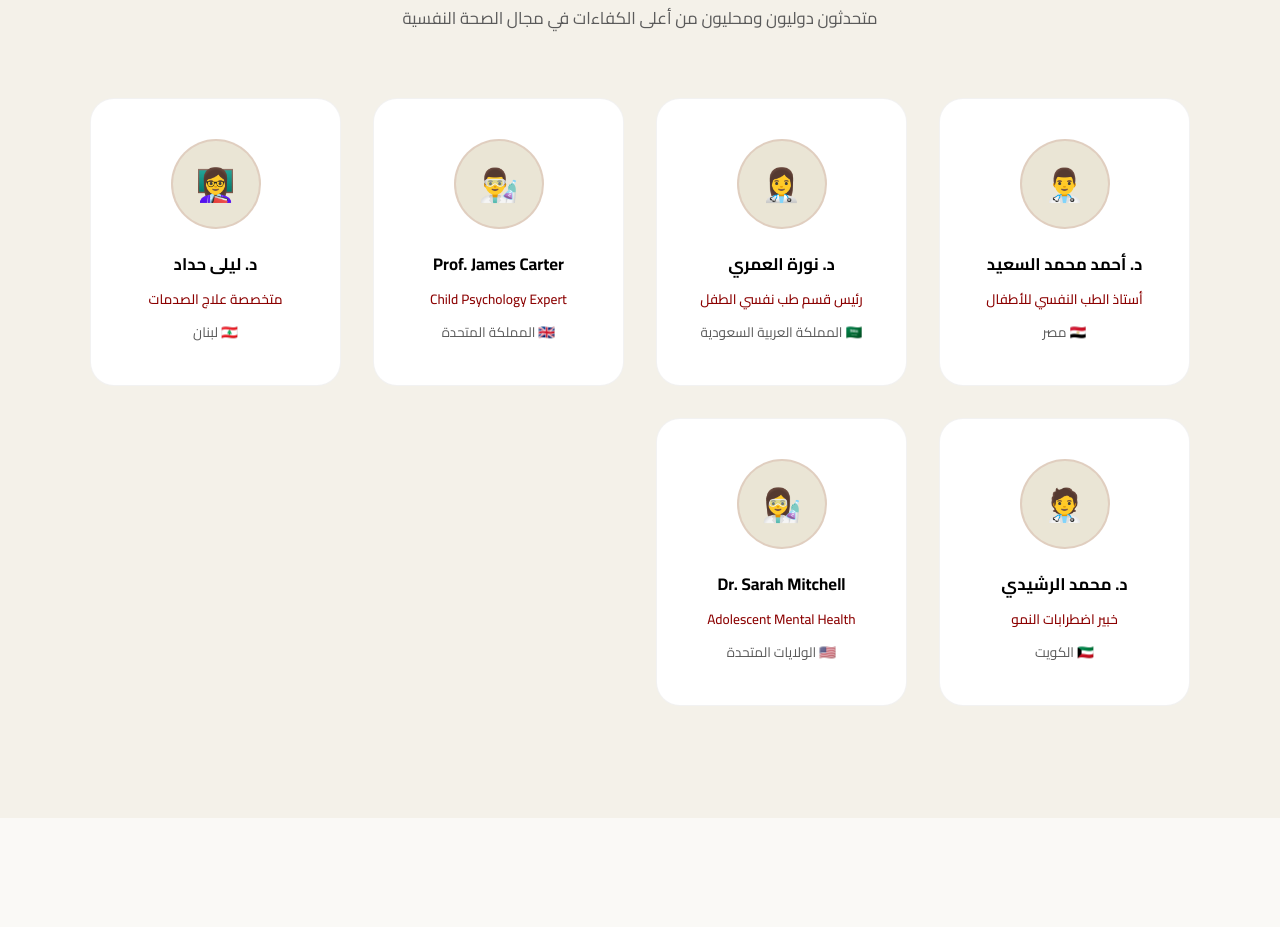
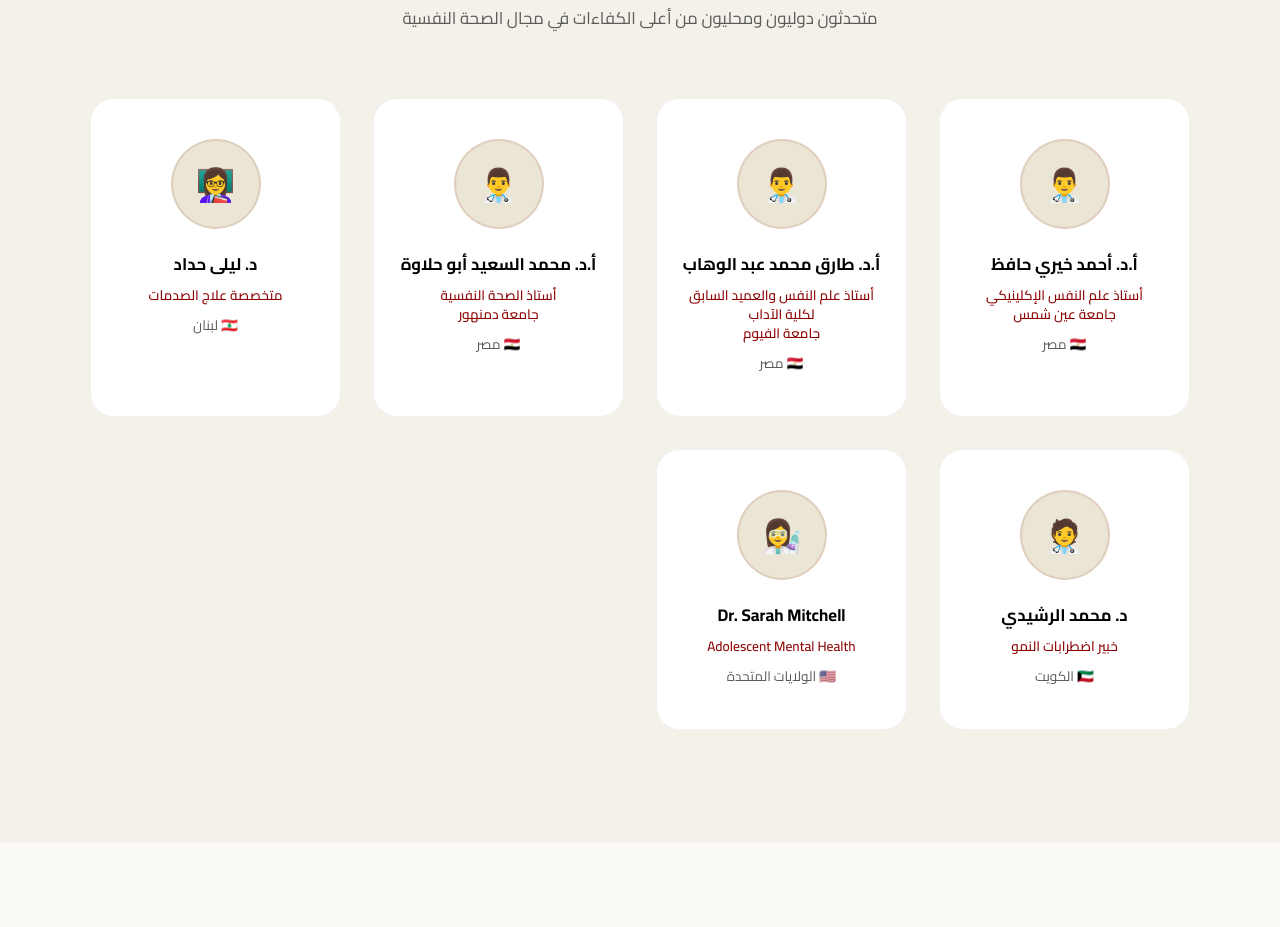
Before and after one commit to IEAtd-Academy2/Convrenc-Ieatd, a plain HTML site: page index.html in a window 1280 px wide. Shown: the part 3864-4791 px from the top of the page. Drawn offline with Linux system fonts and the light colour scheme; a script that the page names is missing.

Commit message:
Update speaker title styles and clean up embed styles
Added line-height to speaker title and removed unused embed placeholder styles.

```diff
--- a/index.html
+++ b/index.html
@@ -98,7 +98,7 @@ section { padding: 7rem 2rem; }
 .speaker-card:hover { border-color: var(--gold); transform: translateY(-8px); box-shadow: 0 10px 30px rgba(0,0,0,0.05); }
 .speaker-avatar { width: 90px; height: 90px; border-radius: 50%; background: var(--navy3); border: 2px solid rgba(139, 0, 0, 0.1); display: flex; align-items: center; justify-content: center; font-size: 2rem; margin: 0 auto 1.2rem; }
 .speaker-name { font-size: 1.05rem; font-weight: 700; color: var(--gold2); margin-bottom: 0.4rem; }
-.speaker-title { font-size: 0.85rem; color: var(--gold); font-weight: 500; margin-bottom: 0.4rem; }
+.speaker-title { font-size: 0.85rem; color: var(--gold); font-weight: 500; margin-bottom: 0.4rem; line-height: 1.4; }
 .speaker-country { font-size: 0.85rem; color: var(--text-muted); }
 
 #agenda { background: var(--navy); }
@@ -158,10 +158,6 @@ section { padding: 7rem 2rem; }
 .form-submit:hover { transform: translateY(-3px); box-shadow: 0 15px 40px rgba(139, 0, 0, 0.3); }
 
 .embed-wrapper { max-width: 800px; margin: 0 auto; background: #fff; border: 1px solid rgba(0,0,0,0.05); border-radius: 28px; padding: 1rem; min-height: 400px; box-shadow: 0 15px 50px rgba(0,0,0,0.03); }
-.embed-placeholder { display: flex; flex-direction: column; align-items: center; justify-content: center; min-height: 300px; gap: 1rem; text-align: center; padding: 3rem; }
-.embed-placeholder .embed-icon { font-size: 3rem; opacity: 0.5; color: var(--gold); }
-.embed-placeholder p { color: var(--text-muted); font-size: 1rem; line-height: 1.7; }
-.embed-placeholder code { background: rgba(139, 0, 0, 0.05); border: 1px solid rgba(139, 0, 0, 0.1); color: var(--gold); padding: 0.2rem 0.6rem; border-radius: 6px; font-size: 0.85rem; direction: ltr; }
 
 #prev-editions { background: var(--navy2); }
 .editions-grid { max-width: 1000px; margin: 0 auto; display: grid; grid-template-columns: repeat(auto-fit, minmax(280px, 1fr)); gap: 2rem; }
@@ -282,9 +278,9 @@ footer { background: var(--navy2); border-top: 1px solid rgba(0,0,0,0.05); paddi
     <p class="section-desc">متحدثون دوليون ومحليون من أعلى الكفاءات في مجال الصحة النفسية</p>
   </div>
   <div class="speakers-grid">
-    <div class="speaker-card"><div class="speaker-avatar">👨‍⚕️</div><div class="speaker-name">د. أحمد محمد السعيد</div><div class="speaker-title">أستاذ الطب النفسي للأطفال</div><div class="speaker-country">🇪🇬 مصر</div></div>
-    <div class="speaker-card"><div class="speaker-avatar">👩‍⚕️</div><div class="speaker-name">د. نورة العمري</div><div class="speaker-title">رئيس قسم طب نفسي الطفل</div><div class="speaker-country">🇸🇦 المملكة العربية السعودية</div></div>
-    <div class="speaker-card"><div class="speaker-avatar">👨‍🔬</div><div class="speaker-name">Prof. James Carter</div><div class="speaker-title">Child Psychology Expert</div><div class="speaker-country">🇬🇧 المملكة المتحدة</div></div>
+    <div class="speaker-card"><div class="speaker-avatar">👨‍⚕️</div><div class="speaker-name">أ.د. أحمد خيري حافظ</div><div class="speaker-title">أستاذ علم النفس الإكلينيكي<br>جامعة عين شمس</div><div class="speaker-country">🇪🇬 مصر</div></div>
+    <div class="speaker-card"><div class="speaker-avatar">👨‍⚕️</div><div class="speaker-name">أ.د. طارق محمد عبد الوهاب</div><div class="speaker-title">أستاذ علم النفس والعميد السابق لكلية الآداب<br>جامعة الفيوم</div><div class="speaker-country">🇪🇬 مصر</div></div>
+    <div class="speaker-card"><div class="speaker-avatar">👨‍⚕️</div><div class="speaker-name">أ.د. محمد السعيد أبو حلاوة</div><div class="speaker-title">أستاذ الصحة النفسية<br>جامعة دمنهور</div><div class="speaker-country">🇪🇬 مصر</div></div>
     <div class="speaker-card"><div class="speaker-avatar">👩‍🏫</div><div class="speaker-name">د. ليلى حداد</div><div class="speaker-title">متخصصة علاج الصدمات</div><div class="speaker-country">🇱🇧 لبنان</div></div>
     <div class="speaker-card"><div class="speaker-avatar">🧑‍⚕️</div><div class="speaker-name">د. محمد الرشيدي</div><div class="speaker-title">خبير اضطرابات النمو</div><div class="speaker-country">🇰🇼 الكويت</div></div>
     <div class="speaker-card"><div class="speaker-avatar">👩‍🔬</div><div class="speaker-name">Dr. Sarah Mitchell</div><div class="speaker-title">Adolescent Mental Health</div><div class="speaker-country">🇺🇸 الولايات المتحدة</div></div>
```
